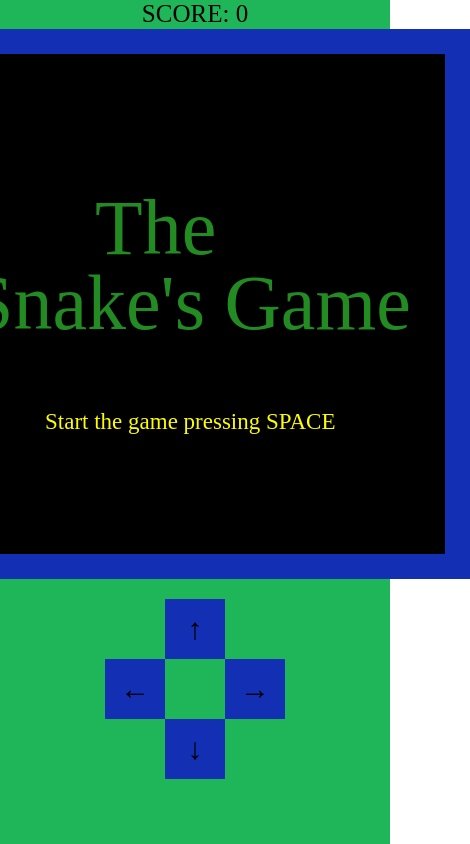
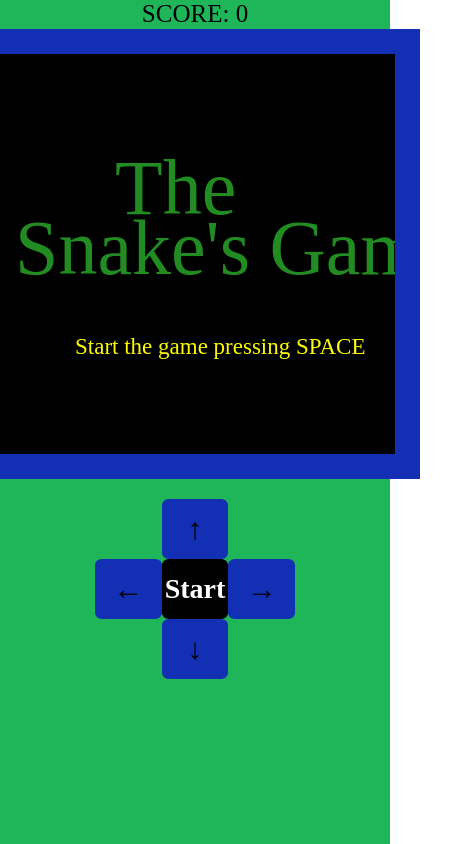
Before and after one commit to Bruno213/Snake-s-Game, a plain HTML site: page index.html in a window 390 px wide. Shown: the whole page, 470 px wide, since content can reach past the window. Drawn offline with Linux system fonts and the light colour scheme.

Commit message:
controllers do game para mobile adicionados

```diff
--- a/index.html
+++ b/index.html
@@ -18,6 +18,7 @@
         <li class="buttons" id="up">&uarr;</li>
         <li class="buttons" id="right">&rarr;</li>
         <li class="buttons" id="down">&darr;</li>
+        <li class="buttons" id="game-start">Start</li>
       </ul>
     </div>
   </main>
--- a/index.js
+++ b/index.js
@@ -1,15 +1,12 @@
 window.onload = function() {
   const Canvas = document.querySelector("#stage");
   const $ctx = Canvas.getContext("2d");
-
   const {width} = screen;
 
-  window.alert(screen.width, screen.hight);
-
-  if(width > 700) {
+  if(width > 900) {
     Canvas.setAttribute("width", "500");
     Canvas.setAttribute("height", "500");
-  } else if (width <= 700 && width >= 500) {
+  } else if (width <= 900 && width >= 700) {
     Canvas.setAttribute("width", "400");
     Canvas.setAttribute("height", "400");
   } else {
@@ -27,9 +24,10 @@ window.onload = function() {
     $ctx.fillText(text, Xpos, Ypos);
   }
 
-  screenWrite("The", "78px serif", "#228B22",6 *$box, 8 *$box)
-  $ctx.fillText("Snake's Game", 1 *$box, 11 *$box);
-  screenWrite("Start the game pressing SPACE", "23px serif", "#FDFD00",4 *$box, 15 *$box);
+    screenWrite("The", "78px serif", "#228B22",6 *$box, 8 *$box);
+    $ctx.fillText("Snake's Game", 1 *$box, 11 *$box);
+    screenWrite("Start the game pressing SPACE", "23px serif", "#FDFD00",4 *$box, 15 *$box);
+
   /* < -------------- | -------------- > */
 
   const $vel = 1;
@@ -49,7 +47,9 @@ window.onload = function() {
 
   // funcão que inicia o game
   function gameStart(e) {
-    if(e.keyCode === 32 && jogoAtivo === false) {
+    let id = String(e.target.id) || null;
+
+    if((e.keyCode === 32 || id === "game-start") && jogoAtivo === false) {
       $ctx.clearRect(0, 0, $fullArea, $fullArea);
       $HeadPX = 9;
       $HeadPY = 9;
@@ -65,6 +65,7 @@ window.onload = function() {
     }
   }
   document.addEventListener("keyup", gameStart);
+  document.querySelector("#game-start").addEventListener('click', gameStart);
 
   // função que finaliza o game;
    function gameStop() {
@@ -180,11 +181,16 @@ window.onload = function() {
   }
   // altera a direção de acordo com o clique do usuário:
   function newDirection(e) {
+    let id = String(e.target.id) || false;
+
     let $newKey = e.keyCode;
-    if($newKey === 37 && $HeadPX - $vel !== $snake[1].px ) $direction = "LEFT";
-    if($newKey === 38 && $HeadPY - $vel !== $snake[1].py ) $direction = "UP";
-    if($newKey === 39 && $HeadPX + $vel !== $snake[1].px ) $direction = "RIGHT";
-    if($newKey === 40 && $HeadPY + $vel !== $snake[1].py ) $direction = "DOWN";
+    if(($newKey === 37 || id === "left")  && $HeadPX - $vel !== $snake[1].px ) $direction = "LEFT";
+    if(($newKey === 38 || id === "up") && $HeadPY - $vel !== $snake[1].py ) $direction = "UP";
+    if(($newKey === 39 || id === "right") && $HeadPX + $vel !== $snake[1].px ) $direction = "RIGHT";
+    if(($newKey === 40 || id === "down") && $HeadPY + $vel !== $snake[1].py ) $direction = "DOWN";
   }
    document.addEventListener("keydown", newDirection);
+
+   const controllers = document.querySelectorAll(".buttons");
+    controllers.forEach(item => item.addEventListener("click", newDirection));
 }
--- a/styles.css
+++ b/styles.css
@@ -2,13 +2,11 @@ ul, li {
   list-style: none;
   margin: 0;
 }
-
 .main {
   width: 100vw;
   height: 100vh;
   background-color: rgb(30, 182, 88);
 }
-
 .container {
   width: 600px;
   height: 100vh;
@@ -19,33 +17,29 @@ ul, li {
   justify-content: center;
   align-items: center;
 }
-
 .score {
   color: #000;
   font-size: 25px;
   margin: 0 12px;
 }
-
 #stage {
   max-width: 500px;
   max-height: 500px;
   border: 25px solid rgb(19, 48, 180);
   background-color: #000;
 }
-
 .controllers {
   margin-top: 20px;
-  width: 180px;
+  width: 200px;
   min-height: 180px;
   padding: 0;
   position: relative;
 
   display: none !important;
 }
-
 .buttons {
-  width: 60px;
-  height: 60px;
+  width: 33.33%;
+  height: 33.33%;
   background-color: rgb(19, 48, 180);
   position: absolute;
 
@@ -53,25 +47,31 @@ ul, li {
   font-weight: bolder;
   text-align: center;
   line-height: 60px;
+  border-radius: 10%;
 }
-
 #left {
-  top: 60px;
+  top: 33.33%;
   left: 0px;
 }
-
 #up {
   top: 0;
-  right: 60px;
-
+  right: 33.33%;
 }
 #right {
-  top: 60px;
+  top: 33.33%;
   right: 0;
 }
 #down {
   bottom: 0;
-  left: 60px;
+  left: 33.33%;
+}
+#game-start {
+  top: 33.33%;
+  left: 33.33%;
+
+  background-color: #000;
+  font-size: 28px;
+  color: #FFF;
 }
 
 @media (max-width: 800px) {
@@ -80,7 +80,6 @@ ul, li {
     justify-content: flex-start;
     height: 70vh;
   }
-
   .controllers {
     display: block !important;
   }
```
